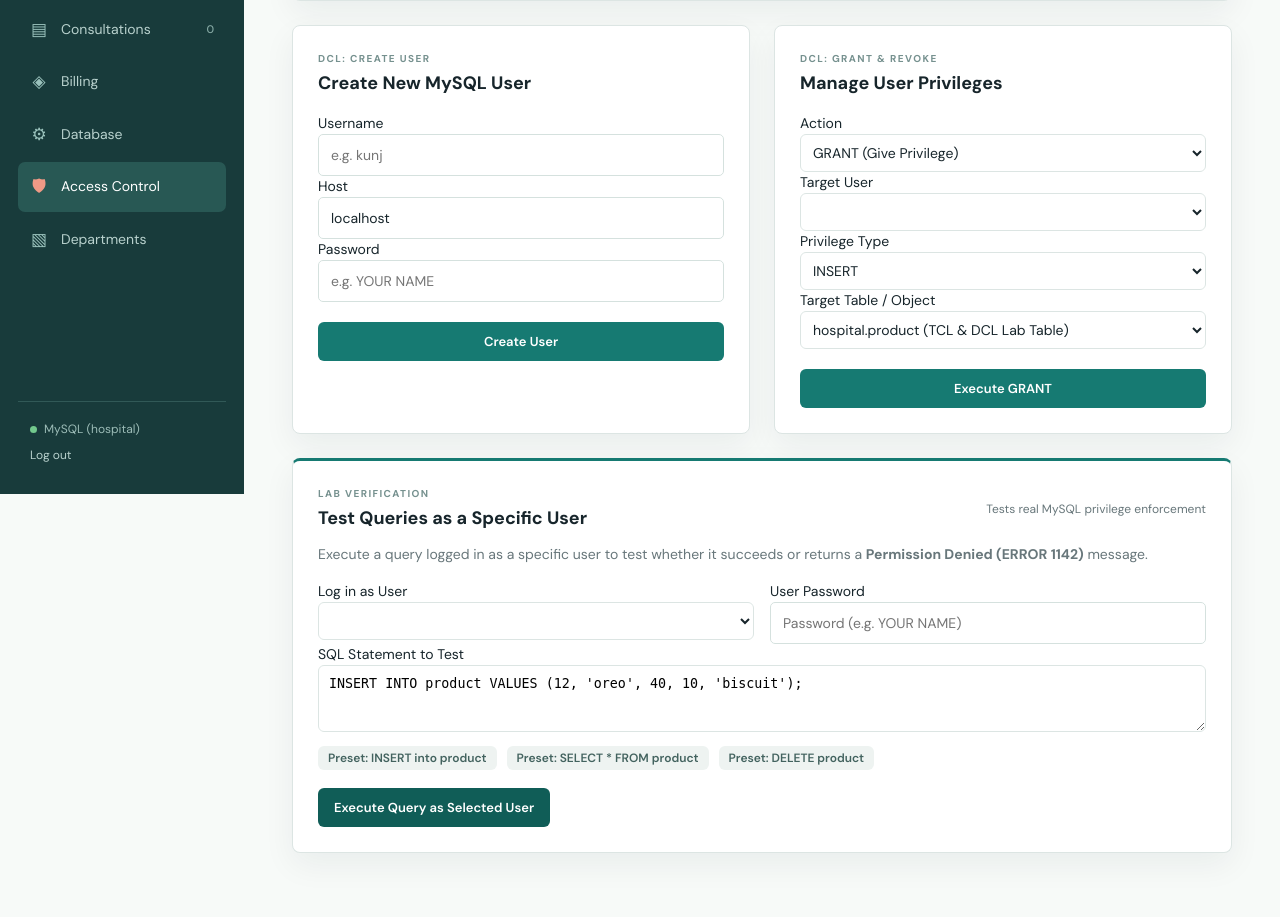
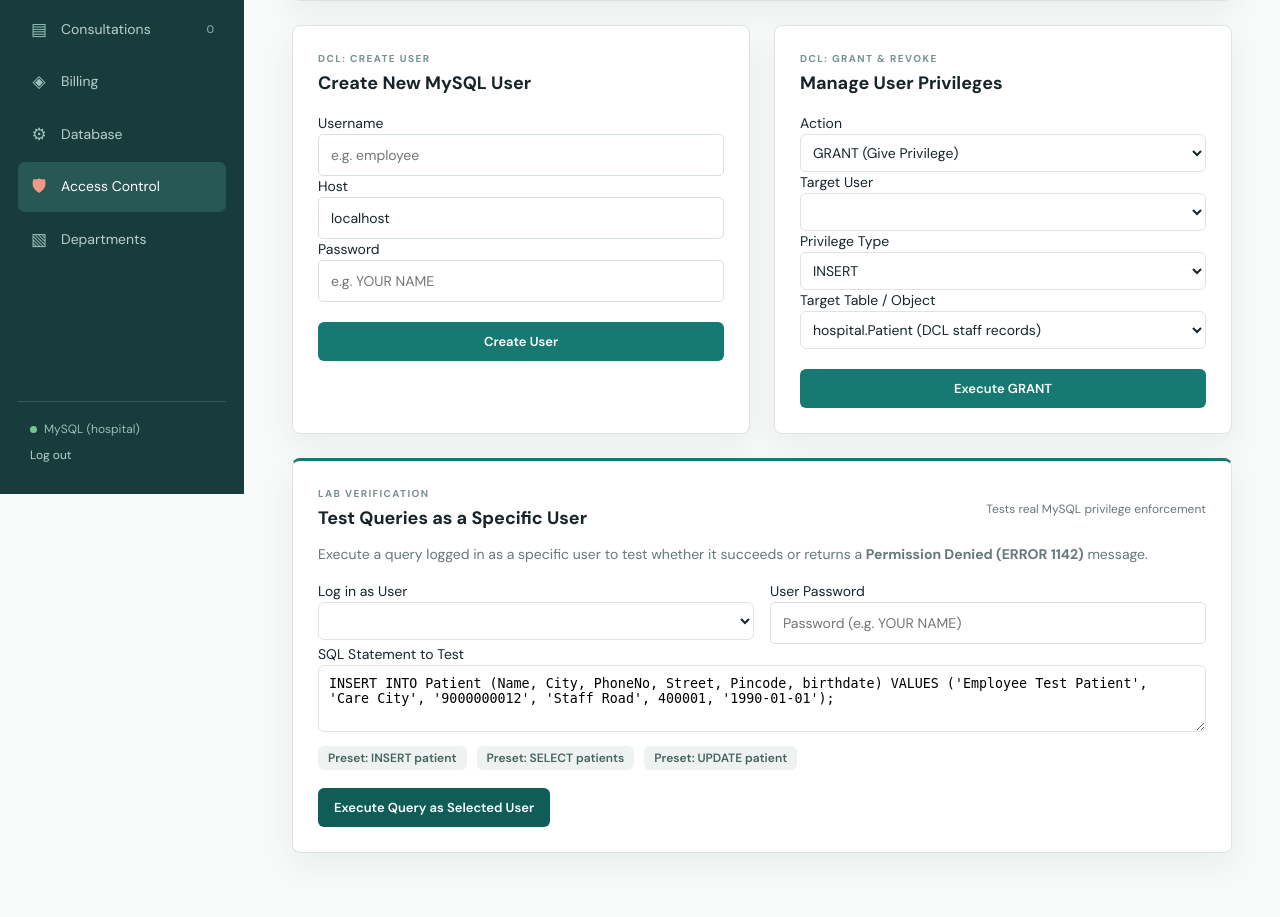
Before and after one commit to termuxBash/HospitalManagement, a Flask app: page /access-control in a window 1280 px wide. Shown: the part 306-1223 px from the top of the page. Run offline with Flask 3, Linux system fonts and the light colour scheme; the visitor is signed in with stand-in values (Sample User, id 1); data that the repository does not hold is empty.

Commit message:
There's four sides to every story.

```diff
--- a/app.py
+++ b/app.py
@@ -245,8 +245,24 @@ def ensure_mysqld_running():
     datadir = Path("/tmp/mysql_data")
     if pymysql is None:
         return False
+
+    def _setup_users(conn):
+        try:
+            import getpass
+            cfg = read_database_config().get("mysql", {})
+            configured_user = cfg.get("user") or getpass.getuser()
+            with conn.cursor() as cur:
+                cur.execute("CREATE DATABASE IF NOT EXISTS hospital")
+                if configured_user and configured_user != "root":
+                    cur.execute(f"CREATE USER IF NOT EXISTS '{configured_user}'@'localhost' IDENTIFIED BY ''")
+                    cur.execute(f"GRANT ALL PRIVILEGES ON *.* TO '{configured_user}'@'localhost' WITH GRANT OPTION")
+                    cur.execute("FLUSH PRIVILEGES")
+        except Exception:
+            pass
+
     try:
         test_conn = pymysql.connect(unix_socket=socket_path, user="root", connect_timeout=1)
+        _setup_users(test_conn)
         test_conn.close()
         return True
     except Exception:
@@ -254,6 +270,9 @@ def ensure_mysqld_running():
 
     import subprocess
     if not datadir.exists() or not (datadir / "mysql").exists():
+        import shutil
+        if datadir.exists():
+            shutil.rmtree(datadir, ignore_errors=True)
         datadir.mkdir(parents=True, exist_ok=True)
         try:
             subprocess.run(
@@ -284,6 +303,7 @@ def ensure_mysqld_running():
             time.sleep(0.5)
             try:
                 test_conn = pymysql.connect(unix_socket=socket_path, user="root", connect_timeout=1)
+                _setup_users(test_conn)
                 test_conn.close()
                 return True
             except Exception:
--- a/dcl_operations.sql
+++ b/dcl_operations.sql
@@ -5,47 +5,51 @@
 --               and verifying permission denied error.
 -- =======================================================
 
--- 1. Create a new MySQL user 'kunj' identified by password (replace 'YOUR NAME' with your password)
-CREATE USER IF NOT EXISTS 'kunj'@'localhost' IDENTIFIED BY 'YOUR NAME';
+-- 1. Create a hospital staff user named 'employee'.
+-- Replace 'employee_password' with the password you want to use.
+CREATE USER IF NOT EXISTS 'employee'@'localhost' IDENTIFIED BY 'employee_password';
 
--- 2. View all MySQL users to verify 'kunj' exists
-SELECT user, host FROM mysql.user;
+-- 2. View all MySQL users and verify that employee exists.
+SELECT user, host FROM mysql.user WHERE user = 'employee';
 
--- 3. Grant ALL privileges on the product table to 'kunj'
-GRANT ALL PRIVILEGES ON hospital.product TO 'kunj'@'localhost';
+-- 3. Give employee read and insert access to patient records.
+-- Clear any previous grants so the exercise starts from a known state.
+REVOKE ALL PRIVILEGES, GRANT OPTION FROM 'employee'@'localhost';
+GRANT SELECT, INSERT ON hospital.Patient TO 'employee'@'localhost';
 
 -- 4. Flush privileges to apply changes immediately
 FLUSH PRIVILEGES;
 
--- 5. Specifically grant INSERT privilege on product to 'kunj'
-GRANT INSERT ON hospital.product TO 'kunj'@'localhost';
+-- 5. The INSERT privilege is included above. Check the effective grants.
+SHOW GRANTS FOR 'employee'@'localhost';
 FLUSH PRIVILEGES;
 
 -- =======================================================
--- Testing as user 'kunj':
+-- Testing as user 'employee':
 -- Open a terminal and run:
---   mysql -u kunj -p
--- Enter password: YOUR NAME
+--   mysql -u employee -p -D hospital
+-- Enter the password chosen above.
 -- USE hospital;
--- INSERT INTO product VALUES (12, 'oreo', 40, 10, 'biscuit');
--- SELECT * FROM product WHERE product_id = 12;
+-- INSERT INTO Patient (Name, City, PhoneNo, Street, Pincode, birthdate)
+-- VALUES ('Employee Test Patient', 'Care City', '9000000012', 'Staff Road', 400001, '1990-01-01');
+-- SELECT ID, Name, PhoneNo FROM Patient WHERE PhoneNo = '9000000012';
 -- =======================================================
 
--- 6. Revoke INSERT privilege from 'kunj'
--- (Also ensure ALL PRIVILEGES isn't bypassing the revoke)
-REVOKE ALL PRIVILEGES, GRANT OPTION FROM 'kunj'@'localhost';
-GRANT SELECT ON hospital.product TO 'kunj'@'localhost';
+-- 6. Revoke INSERT while retaining read-only access.
+REVOKE INSERT ON hospital.Patient FROM 'employee'@'localhost';
+GRANT SELECT ON hospital.Patient TO 'employee'@'localhost';
 FLUSH PRIVILEGES;
 
 -- Alternative direct revoke if only INSERT was granted:
--- REVOKE INSERT ON hospital.product FROM 'kunj'@'localhost';
+-- REVOKE INSERT ON hospital.Patient FROM 'employee'@'localhost';
 -- FLUSH PRIVILEGES;
 
 -- =======================================================
 -- Testing verification after REVOKE:
--- In user kunj's terminal, try inserting again:
---   INSERT INTO product VALUES (13, 'maggi', 15, 20, 'noodles');
+-- In the employee user's terminal, try inserting again:
+--   INSERT INTO Patient (Name, City, PhoneNo, Street, Pincode, birthdate)
+--   VALUES ('Denied Patient', 'Care City', '9000000013', 'Staff Road', 400001, '1990-01-01');
 --
 -- Expected Output / Error Message:
---   ERROR 1142 (42000): INSERT command denied to user 'kunj'@'localhost' for table 'product'
+--   ERROR 1142 (42000): INSERT command denied to user 'employee'@'localhost' for table 'Patient'
 -- =======================================================
--- a/tcl_operations.sql
+++ b/tcl_operations.sql
@@ -7,62 +7,70 @@
 
 USE hospital;
 
--- Reset any previously inserted test products (8, 9, 10, 11) for repeatable execution
-DELETE FROM product WHERE product_id >= 8;
+-- Reset only the test patients from this lab so the script is repeatable.
+DELETE FROM Patient
+WHERE PhoneNo IN ('9000000020', '9000000021', '9000000022', '9000000023');
 
--- Verify initial product table contents (rows 1 to 7)
-SELECT * FROM product;
+-- Verify the hospital table used by this transaction exercise.
+SELECT ID, Name, City, PhoneNo FROM Patient ORDER BY ID;
 
 -- -------------------------------------------------------
 -- Part 1: START TRANSACTION and COMMIT
 -- -------------------------------------------------------
 START TRANSACTION;
 
--- Insert new product 'biscuit' with product_id 10
-INSERT INTO product(product_id, name) VALUES (10, 'biscuit');
+-- Insert a patient and permanently save the record.
+INSERT INTO Patient (Name, City, PhoneNo, Street, Pincode, birthdate)
+VALUES ('TCL Committed Patient', 'Care City', '9000000020', 'Main Road', 400001, '1990-01-01');
 
 -- Permanently save changes to the database
 COMMIT;
 
--- biscuit (product_id 10) is now permanently saved
-SELECT * FROM product;
+-- The committed patient remains in the table.
+SELECT ID, Name, PhoneNo FROM Patient WHERE PhoneNo = '9000000020';
 
 -- -------------------------------------------------------
 -- Part 2: Testing ROLLBACK on committed data
 -- -------------------------------------------------------
--- Because COMMIT was executed earlier, ROLLBACK here has no effect on biscuit
+-- Because COMMIT was executed earlier, ROLLBACK here has no effect on the patient
 ROLLBACK;
 
--- Verify all 8 rows remain intact
-SELECT * FROM product;
+-- Verify the committed patient is still present.
+SELECT ID, Name, PhoneNo FROM Patient WHERE PhoneNo = '9000000020';
 
 -- -------------------------------------------------------
 -- Part 3: SAVEPOINT and ROLLBACK TO SAVEPOINT
 -- -------------------------------------------------------
 START TRANSACTION;
 
--- Insert 'amul milk' (product_id 8) and 'Dairy' (product_id 11)
-INSERT INTO product(product_id, name) VALUES (8, 'amul milk');
-INSERT INTO product(product_id, name) VALUES (11, 'Dairy');
+-- Add two patients before the savepoint.
+INSERT INTO Patient (Name, City, PhoneNo, Street, Pincode, birthdate)
+VALUES ('TCL Savepoint Patient', 'Care City', '9000000021', 'Main Road', 400001, '1991-01-01');
+INSERT INTO Patient (Name, City, PhoneNo, Street, Pincode, birthdate)
+VALUES ('TCL Second Patient', 'Care City', '9000000022', 'Main Road', 400001, '1992-01-01');
 
 -- Create a savepoint marker 'sp1'
 SAVEPOINT sp1;
 
-SELECT * FROM product;
+SELECT ID, Name, PhoneNo FROM Patient
+WHERE PhoneNo IN ('9000000021', '9000000022');
 
--- Insert 'amul chocolate' (product_id 9) AFTER savepoint sp1
-INSERT INTO product(product_id, name) VALUES (9, 'amul chocolate');
+-- Insert another patient after the savepoint.
+INSERT INTO Patient (Name, City, PhoneNo, Street, Pincode, birthdate)
+VALUES ('TCL Rolled Back Patient', 'Care City', '9000000023', 'Main Road', 400001, '1993-01-01');
 
--- Table now temporarily shows 11 rows in this transaction
-SELECT * FROM product;
+-- This temporary patient is visible until the rollback below.
+SELECT ID, Name, PhoneNo FROM Patient
+WHERE PhoneNo IN ('9000000021', '9000000022', '9000000023');
 
 -- Rollback uncommitted changes back to savepoint 'sp1'
--- This reverts 'amul chocolate' (9) while keeping 'amul milk' (8) and 'Dairy' (11)
+-- This removes only the patient inserted after sp1.
 ROLLBACK TO SAVEPOINT sp1;
 
 -- Commit the remaining transaction
 COMMIT;
 
 -- Verify final results:
--- 'amul chocolate' (9) is NOT saved because SAVEPOINT sp1 was rollbacked!
-SELECT * FROM product;
+-- The first two savepoint patients remain; the rolled-back patient is absent.
+SELECT ID, Name, PhoneNo FROM Patient
+WHERE PhoneNo IN ('9000000021', '9000000022', '9000000023');
--- a/templates/access_control.html
+++ b/templates/access_control.html
@@ -75,7 +75,7 @@
         <input type="hidden" name="action" value="create_user">
 
         <label class="setting-label">Username
-          <input name="username" placeholder="e.g. kunj" required pattern="[A-Za-z0-9_]{1,32}">
+          <input name="username" placeholder="e.g. employee" required pattern="[A-Za-z0-9_]{1,32}">
         </label>
 
         <label class="setting-label" style="margin-top: 12px;">Host
@@ -128,9 +128,8 @@
 
         <label class="setting-label" style="margin-top: 12px;">Target Table / Object
           <select name="target" style="width: 100%; padding: 8px; border-radius: 6px; border: 1px solid var(--line);">
-            <option value="hospital.product" selected>hospital.product (TCL &amp; DCL Lab Table)</option>
             <option value="hospital.*">hospital.* (All Hospital Tables)</option>
-            <option value="hospital.Patient">hospital.Patient</option>
+            <option value="hospital.Patient" selected>hospital.Patient (DCL staff records)</option>
             <option value="hospital.Doctor">hospital.Doctor</option>
             <option value="hospital.Consultation">hospital.Consultation</option>
             <option value="hospital.Billing">hospital.Billing</option>
@@ -173,14 +172,14 @@
       </div>
 
       <label class="setting-label" style="margin-top: 14px;">SQL Statement to Test
-        <textarea name="test_sql" id="test_sql_box" rows="3" style="width: 100%; padding: 10px; font-family: monospace; border: 1px solid var(--line); border-radius: 6px;" required>{{ test_params.sql if test_params else 'INSERT INTO product VALUES (12, \'oreo\', 40, 10, \'biscuit\');' }}</textarea>
+        <textarea name="test_sql" id="test_sql_box" rows="3" style="width: 100%; padding: 10px; font-family: monospace; border: 1px solid var(--line); border-radius: 6px;" required>{{ test_params.sql if test_params else "INSERT INTO Patient (Name, City, PhoneNo, Street, Pincode, birthdate) VALUES ('Employee Test Patient', 'Care City', '9000000012', 'Staff Road', 400001, '1990-01-01');" }}</textarea>
       </label>
 
       <!-- Quick Fill Buttons -->
       <div style="display: flex; gap: 10px; margin-top: 8px; flex-wrap: wrap;">
-        <button type="button" class="button secondary" style="font-size: 12px; padding: 4px 10px;" onclick="document.getElementById('test_sql_box').value='INSERT INTO product VALUES (12, \'oreo\', 40, 10, \'biscuit\');'">Preset: INSERT into product</button>
-        <button type="button" class="button secondary" style="font-size: 12px; padding: 4px 10px;" onclick="document.getElementById('test_sql_box').value='SELECT * FROM product;'">Preset: SELECT * FROM product</button>
-        <button type="button" class="button secondary" style="font-size: 12px; padding: 4px 10px;" onclick="document.getElementById('test_sql_box').value='DELETE FROM product WHERE product_id=12;'">Preset: DELETE product</button>
+        <button type="button" class="button secondary" style="font-size: 12px; padding: 4px 10px;" onclick="document.getElementById('test_sql_box').value=\"INSERT INTO Patient (Name, City, PhoneNo, Street, Pincode, birthdate) VALUES ('Employee Test Patient', 'Care City', '9000000012', 'Staff Road', 400001, '1990-01-01');\"">Preset: INSERT patient</button>
+        <button type="button" class="button secondary" style="font-size: 12px; padding: 4px 10px;" onclick="document.getElementById('test_sql_box').value='SELECT ID, Name, PhoneNo FROM Patient;'">Preset: SELECT patients</button>
+        <button type="button" class="button secondary" style="font-size: 12px; padding: 4px 10px;" onclick="document.getElementById('test_sql_box').value=\"UPDATE Patient SET City='New Care City' WHERE PhoneNo='9000000012';\"">Preset: UPDATE patient</button>
       </div>
 
       <div style="margin-top: 18px;">
```
Also changed, not shown: README.md, 2 other files.
